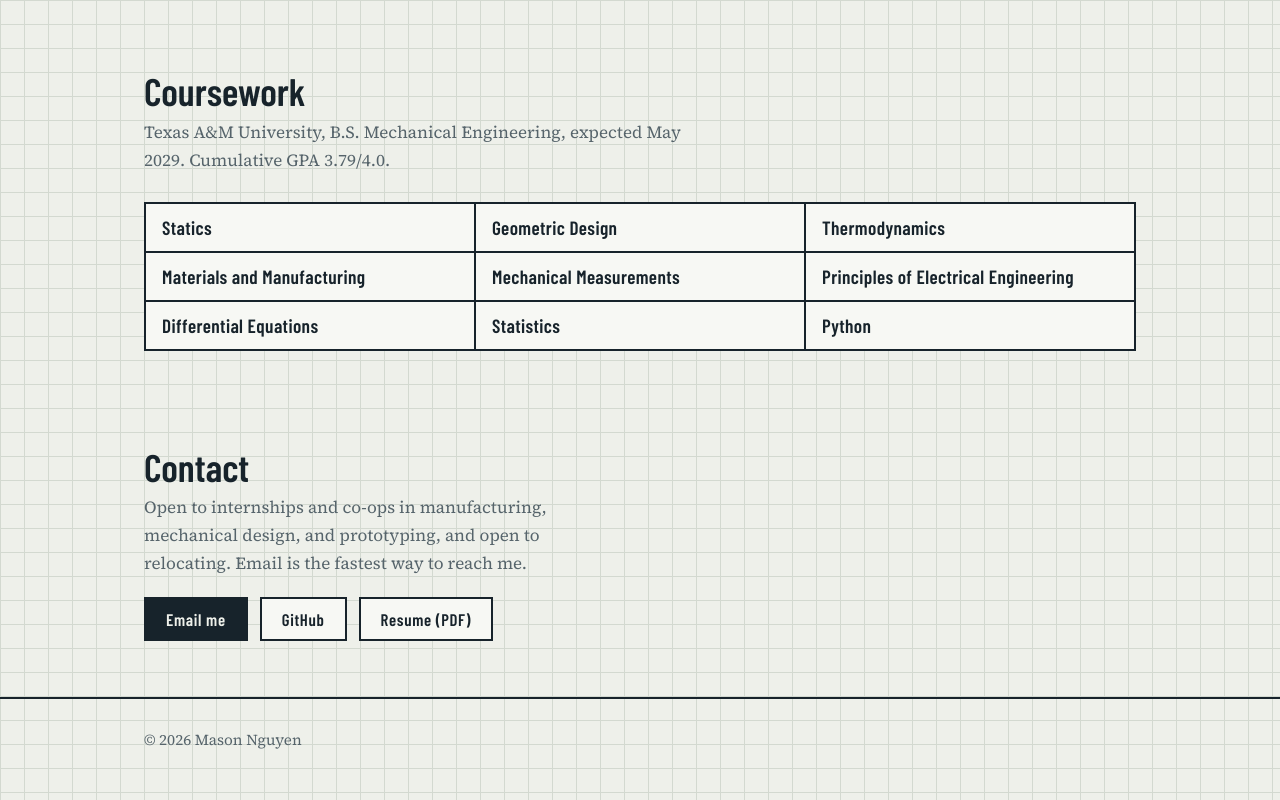
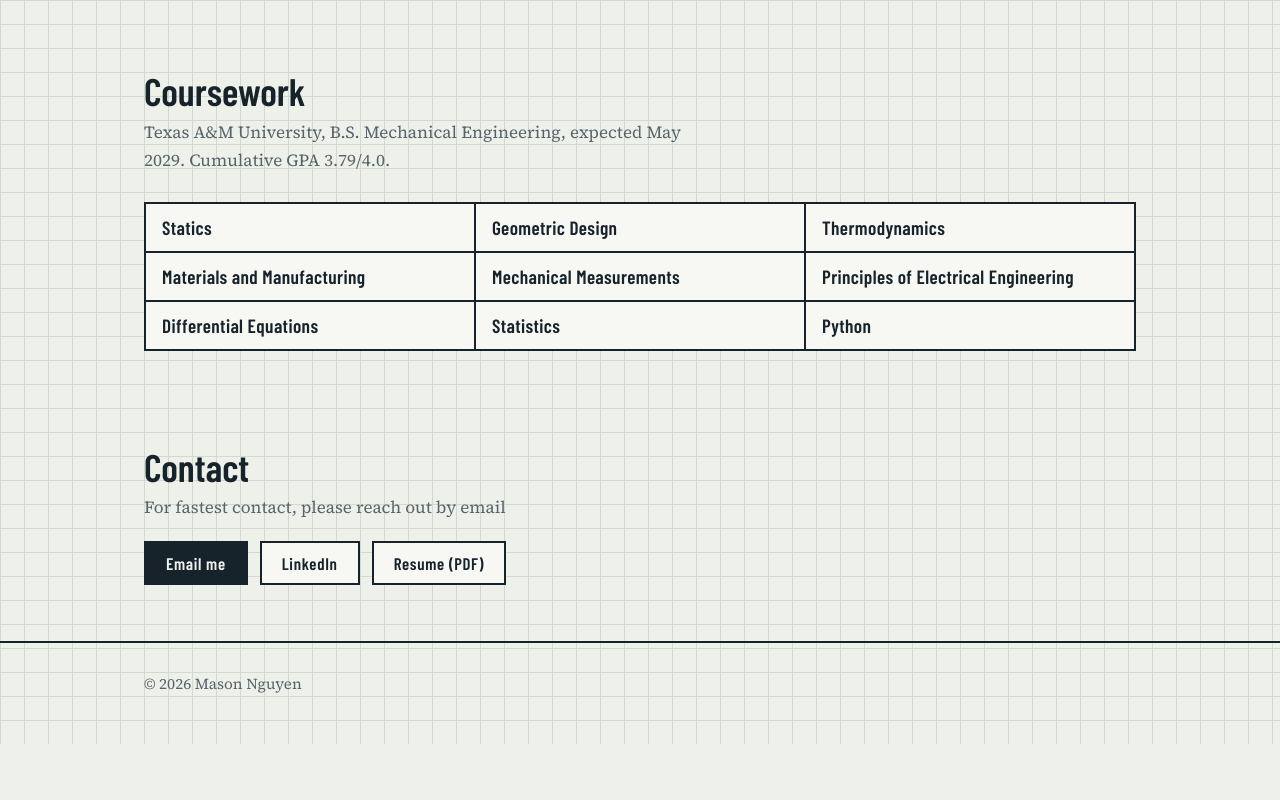
Before and after one commit to masonmnguyen-meche/Mason-Nguyen-MechE-Portfolio, a plain HTML site: page skills.html in a window 1280 px wide. Shown: the part 792-1592 px from the top of the page. After the commit the page ends 1536 px from the top, so only its background shows below. Drawn offline with nearby package versions, Linux system fonts and the light colour scheme.

Commit message:
Update skills.html

```diff
--- a/skills.html
+++ b/skills.html
@@ -126,10 +126,9 @@ footer a{color:var(--muted)}
 const profile = {
   name: "Mason Nguyen",
   email: "masonmnguyen@tamu.edu",
-  github: "https://github.com/your-username",   // replace with your GitHub profile link
-  linkedin: "",                                 // add your LinkedIn link, or leave empty to hide
+  linkedin: "https://www.linkedin.com/in/mason-nguyen12/",                                 // add your LinkedIn link, or leave empty to hide
   resume: "Mason_Nguyen_Resume.pdf",
-  contactText: "Open to internships and co-ops in manufacturing, mechanical design, and prototyping, and open to relocating. Email is the fastest way to reach me."
+  contactText: "For fastest contact, please reach out by email"
 };
 
 const skills = [
```
